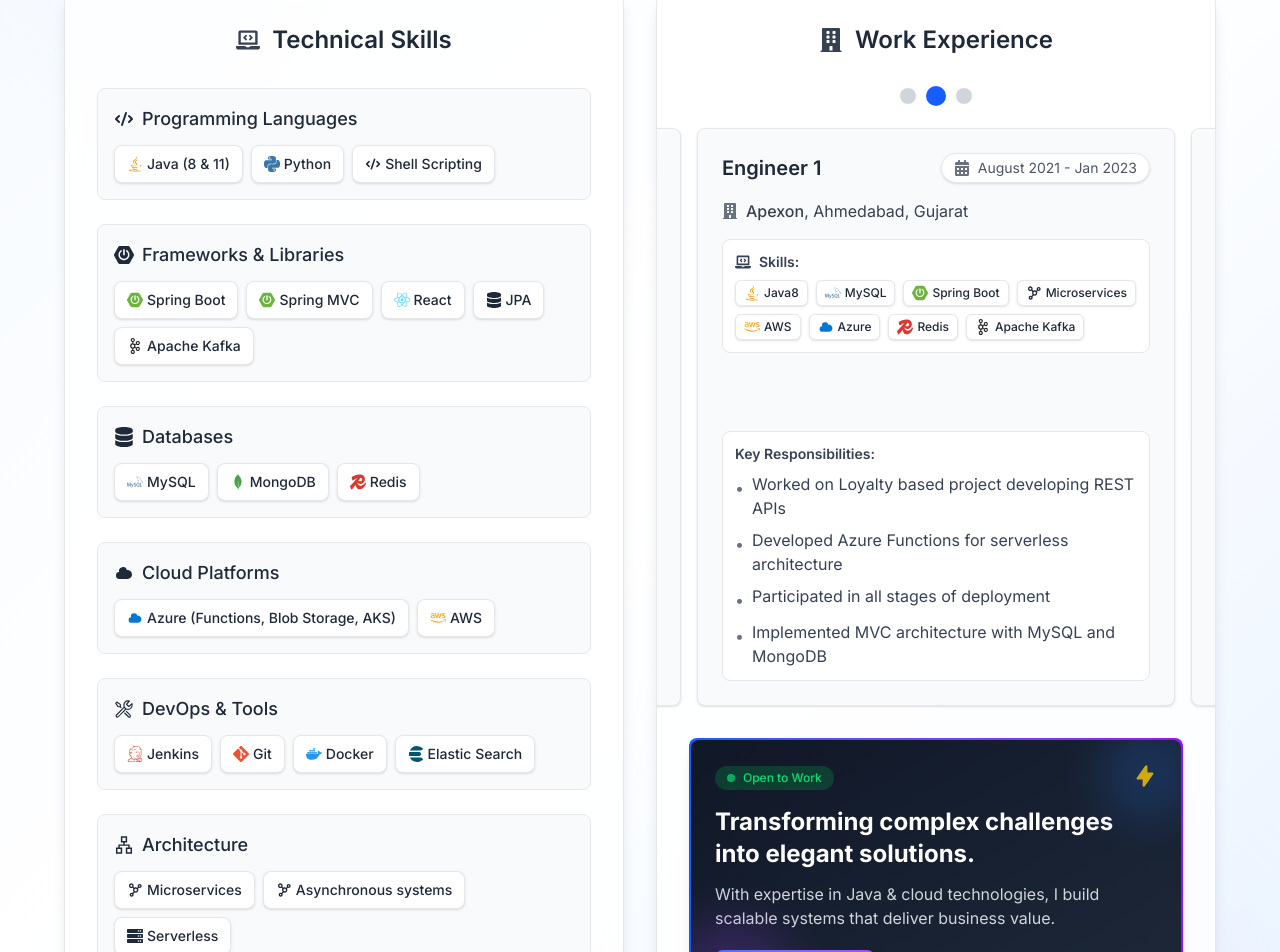
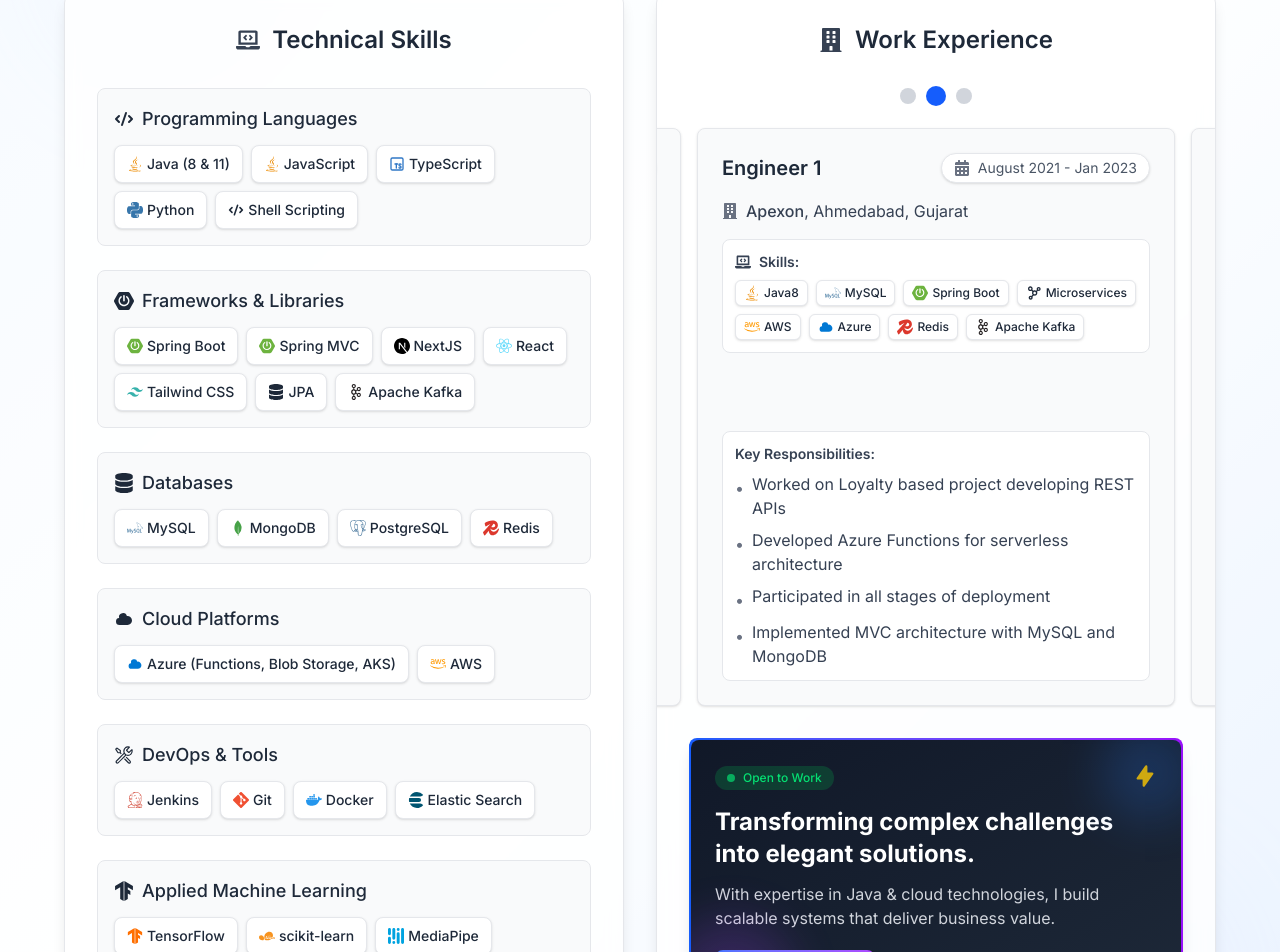
Before and after one commit to abhishek08vyas/portfolio, a Next.js app: page / in a window 1280 px wide. Shown: the part 1009-1961 px from the top of the page. Built offline with nearby package versions, Linux system fonts and the light colour scheme; no server answers.

Commit message:
Added applied machine learning librries

```diff
--- a/src/components/SkillsAndExperience.tsx
+++ b/src/components/SkillsAndExperience.tsx
@@ -1,9 +1,12 @@
-// SkillsAndExperience.tsx
 import { useState, useEffect, useRef } from 'react';
 import { FaBuilding, FaCalendarAlt, FaLaptopCode, FaDatabase, FaServer, FaJava, FaAws, FaBriefcase, FaArrowRight } from "react-icons/fa";
 import { HiCode, HiCloud, HiLightningBolt } from "react-icons/hi";
-import { TbBrandJavascript } from "react-icons/tb";
-import { SiSpringboot, SiDocker, SiJenkins, SiGit, SiRedis, SiMongodb, SiMysql, SiApachekafka, SiPython, SiElasticsearch } from "react-icons/si";
+import { TbBrandJavascript, TbBrandTypescript } from "react-icons/tb";
+import {
+  SiSpringboot, SiDocker, SiPostgresql, SiJenkins, SiGit, SiRedis, SiMongodb,
+  SiMysql, SiApachekafka, SiPython, SiElasticsearch,
+  SiNextdotjs, SiTailwindcss, SiTensorflow, SiScikitlearn, SiMediapipe
+} from "react-icons/si";
 import { GrReactjs } from "react-icons/gr";
 import { BiNetworkChart } from "react-icons/bi";
 import { VscTools } from "react-icons/vsc";
@@ -69,20 +72,26 @@
   "Cloud Platforms": <HiCloud className="w-5 h-5 text-gray-800" />,
   "DevOps & Tools": <VscTools className="w-5 h-5 text-gray-800" />,
   "Architecture": <AiOutlineApartment className="w-5 h-5 text-gray-800" />,
-  "Web Technologies": <TbBrandJavascript className="w-5 h-5 text-gray-800" />
+  "Web Technologies": <TbBrandJavascript className="w-5 h-5 text-gray-800" />,
+  "Applied Machine Learning": <SiTensorflow className="w-5 h-5 text-gray-800" />
 };
 
 // Specific skill icons with their original brand colors
 const specificSkillIcons = {
   "Java": <FaJava className="w-4 h-4 mr-1 text-[#ED8B00]" />,
+  "JavaScript": <TbBrandJavascript className="w-4 h-4 mr-1 text-[#F7DF1E]" />,
+  "TypeScript": <TbBrandTypescript className="w-4 h-4 mr-1 text-[#3178C6]" />,
   "Python": <SiPython className="w-4 h-4 mr-1 text-[#3776AB]" />,
   "Shell": <HiCode className="w-4 h-4 mr-1 text-gray-800" />,
   "Spring Boot": <SiSpringboot className="w-4 h-4 mr-1 text-[#6DB33F]" />,
   "Spring MVC": <SiSpringboot className="w-4 h-4 mr-1 text-[#6DB33F]" />,
   "JPA": <FaDatabase className="w-4 h-4 mr-1 text-gray-800" />,
+  "NextJS": <SiNextdotjs className="w-4 h-4 mr-1 text-[#000000]" />,
+  "Tailwind CSS": <SiTailwindcss className="w-4 h-4 mr-1 text-[#38B2AC]" />,
   "Apache Kafka": <SiApachekafka className="w-4 h-4 mr-1 text-[#231F20]" />,
   "MySQL": <SiMysql className="w-4 h-4 mr-1 text-[#4479A1]" />,
   "MongoDB": <SiMongodb className="w-4 h-4 mr-1 text-[#47A248]" />,
+  "PostgreSQL": <SiPostgresql className="w-4 h-4 mr-1 text-[#336791]" />,
   "Redis": <SiRedis className="w-4 h-4 mr-1 text-[#DC382D]" />,
   "Azure": <HiCloud className="w-4 h-4 mr-1 text-[#0078D4]" />,
   "AWS": <FaAws className="w-4 h-4 mr-1 text-[#FF9900]" />,
@@ -96,16 +105,20 @@
   "React": <GrReactjs className="w-4 h-4 mr-1 text-[#61DAFB]" />,
   "Linux": <FaServer className="w-4 h-4 mr-1 text-[#FCC624]" />,
   "Splunk": <FaDatabase className="w-4 h-4 mr-1 text-[#FF4500]" />,
-  "DevOps": <VscTools className="w-4 h-4 mr-1 text-gray-800" />
+  "DevOps": <VscTools className="w-4 h-4 mr-1 text-gray-800" />,
+  "TensorFlow": <SiTensorflow className="w-4 h-4 mr-1 text-[#FF6F00]" />,
+  "scikit-learn": <SiScikitlearn className="w-4 h-4 mr-1 text-[#F7931E]" />,
+  "MediaPipe": <SiMediapipe className="w-4 h-4 mr-1 text-[#00A3E0]" />
 };
 
 const skills = {
-  "Programming Languages": ["Java (8 & 11)", "Python", "Shell Scripting"],
-  "Frameworks & Libraries": ["Spring Boot", "Spring MVC", "React", "JPA", "Apache Kafka"],
-  "Databases": ["MySQL", "MongoDB", "Redis"],
+  "Programming Languages": ["Java (8 & 11)", "JavaScript", "TypeScript", "Python", "Shell Scripting"],
+  "Frameworks & Libraries": ["Spring Boot", "Spring MVC", "NextJS", "React", "Tailwind CSS", "JPA", "Apache Kafka"],
+  "Databases": ["MySQL", "MongoDB", "PostgreSQL", "Redis"],
   "Cloud Platforms": ["Azure (Functions, Blob Storage, AKS)", "AWS"],
   "DevOps & Tools": ["Jenkins", "Git", "Docker", "Elastic Search"],
-  "Architecture": ["Microservices", "Asynchronous systems", "Serverless"],
+  // "Architecture": ["Microservices", "Asynchronous systems", "Serverless"],
+  "Applied Machine Learning": ["TensorFlow", "scikit-learn", "MediaPipe"]
 };
 
 export const SkillsAndExperience = () => {
```
